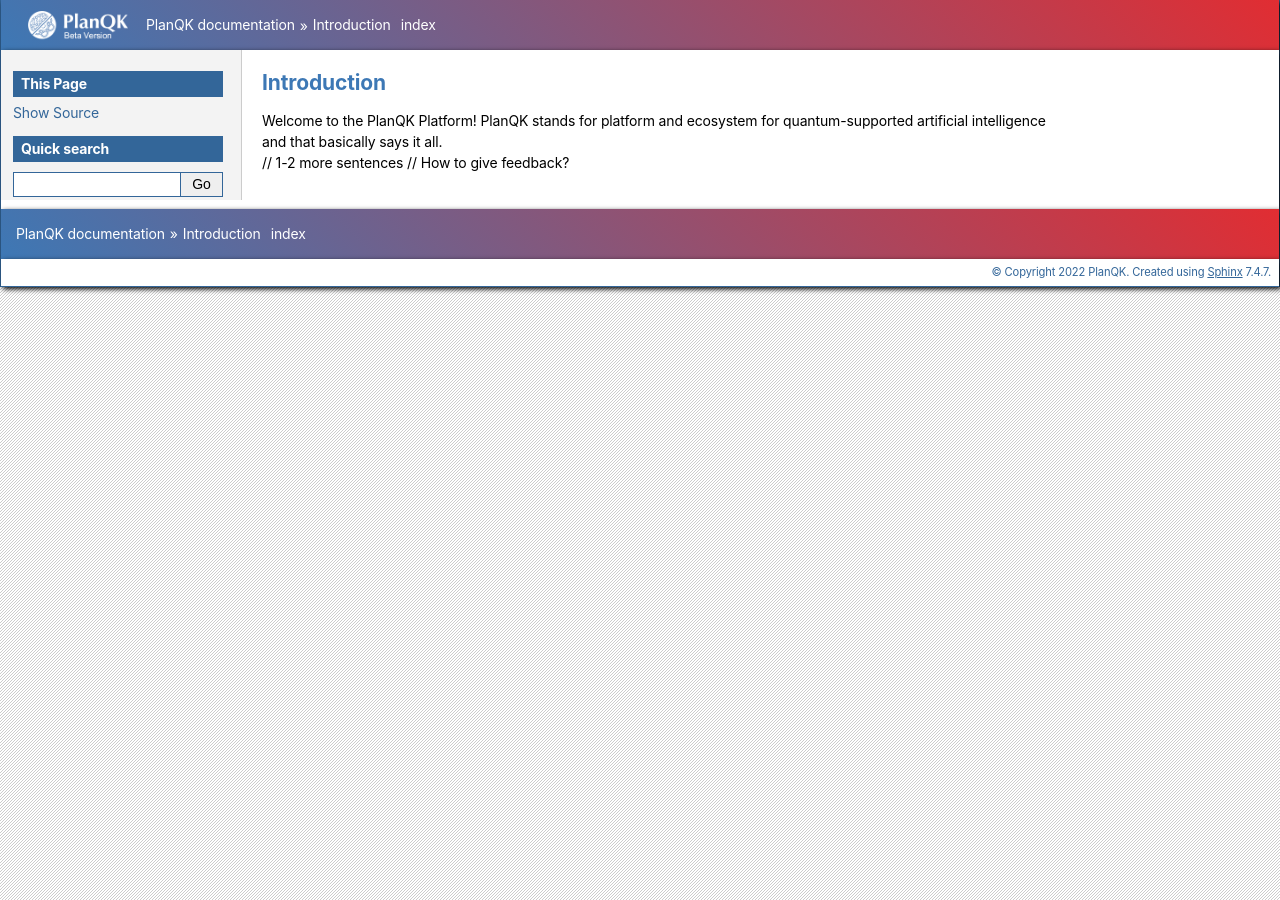
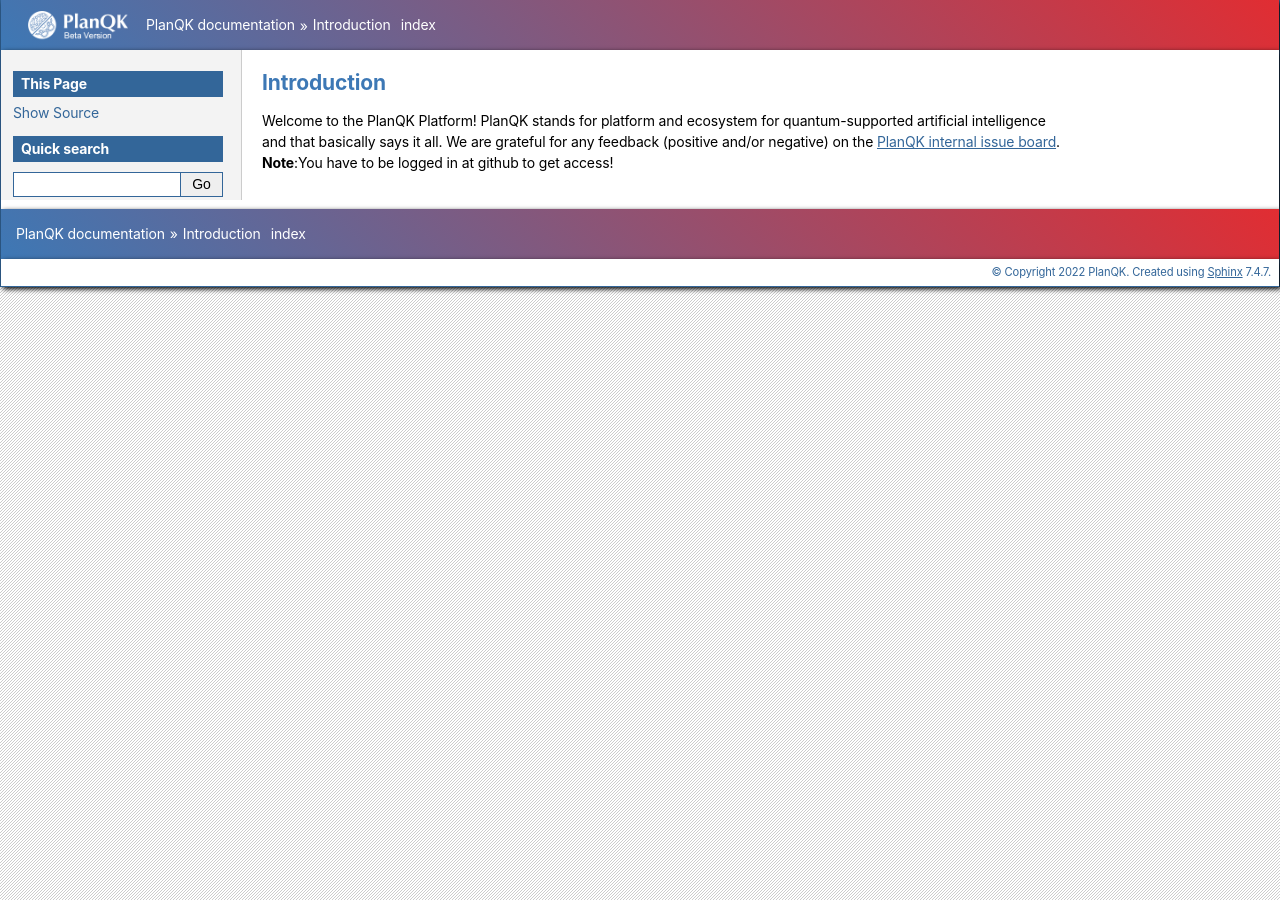
Before and after one commit to PlanQK/planqk-platform-docs, a Sphinx documentation site: the page built from docs/platform_instructions/introduction.md, in a window 1280 px wide. Built offline with Sphinx 7.4.7, drawn with Linux system fonts in a browser that asks for light colours; the version number could not be read and is left out.

Commit message:
adding the link to the planqk issue board

```diff
--- a/docs/platform_instructions/introduction.md
+++ b/docs/platform_instructions/introduction.md
@@ -1,5 +1,5 @@
 # Introduction
 
 Welcome to the PlanQK Platform! PlanQK stands for platform and ecosystem for quantum-supported artificial intelligence and that basically says it all.
-// 1-2 more sentences
-// How to give feedback?
+We are grateful for any feedback (positive and/or negative) on the [PlanQK internal issue board](https://github.com/PlanQK/platform/issues).
+**Note**:You have to be logged in at github to get access!
```
